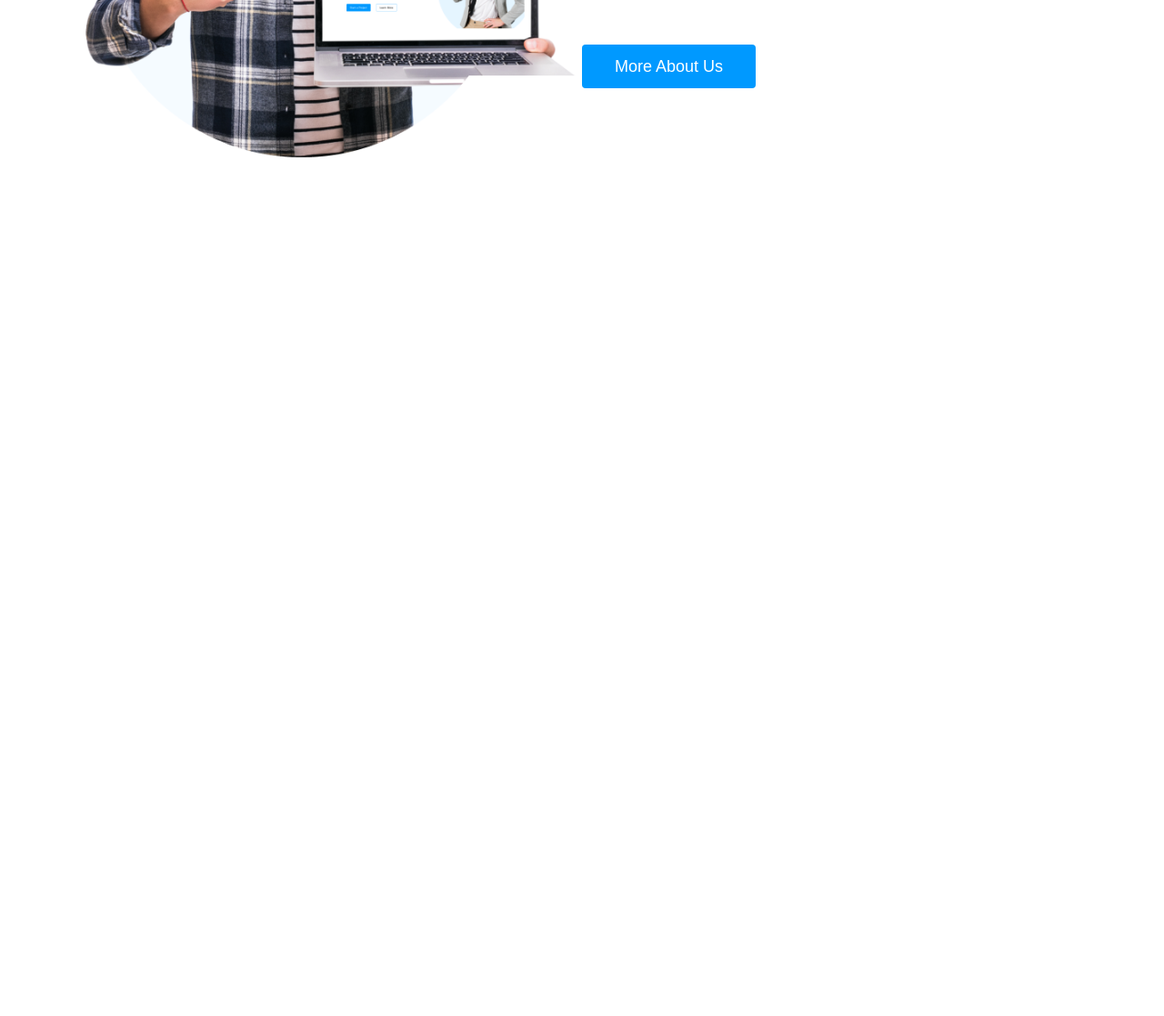
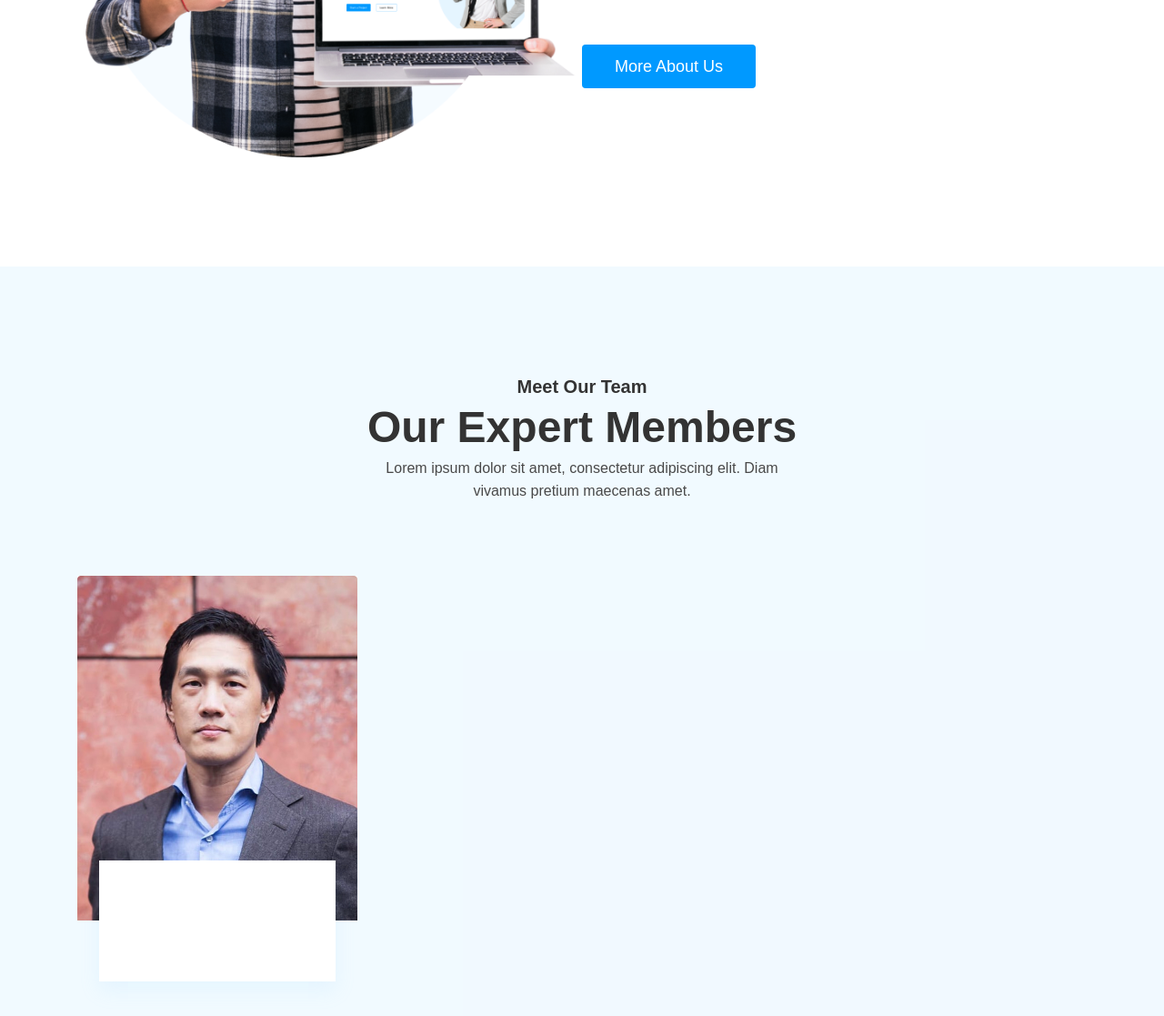
Before and after one commit to miltonahmed/portfolio-nahian, a plain HTML site: page index.html in a window 1280 px wide. Shown: the part 2079-3196 px from the top of the page at 91% size. Before the commit the page ends 2372 px from the top, so only its background shows below. Drawn offline with Linux system fonts and the light colour scheme; a web font is replaced by a local one.

Commit message:
team section some work done

```diff
--- a/assets/sass/layouts/_all.scss
+++ b/assets/sass/layouts/_all.scss
@@ -2,3 +2,4 @@
 @import 'hero';
 @import 'service';
 @import 'about';
+@import 'team';
--- /dev/null
+++ b/assets/sass/layouts/_team.scss
@@ -0,0 +1,61 @@
+#team {
+  background-color: $bg-color;
+  padding-top: 120px;
+  padding-bottom: 132px;
+  .team-heading {
+    margin-bottom: 80px;
+    h5 {
+      font-size: 20px;
+      font-weight: 600;
+      color: $heading-text-color;
+      text-transform: capitalize;
+    }
+    h3 {
+      font-size: 48px;
+      font-weight: 700;
+      line-height: 66.24px;
+      text-transform: capitalize;
+      color: $heading-text-color;
+      &.margin-top-bottom {
+        margin-top: 20px;
+        margin-bottom: 32px;
+      }
+    }
+
+    p {
+      max-width: 494px;
+      margin: 0 auto;
+      font-size: 16px;
+      font-weight: 400;
+      line-height: 24.96px;
+      color: $para-color;
+    }
+  }
+  .team-box {
+    position: relative;
+    .team-img {
+      width: 308px;
+      height: 379px;
+      border-radius: 4px 0;
+      -webkit-border-radius: 4px 0;
+      -moz-border-radius: 4px 0;
+      -ms-border-radius: 4px 0;
+      -o-border-radius: 4px 0;
+      &img {
+        width: 100%;
+        overflow: hidden;
+        object-fit: cover;
+      }
+    }
+    .team-social {
+      width: 260px;
+      height: 133px;
+      background-color: $white-color;
+      box-shadow: 0px 10px 20px 0px rgba(164, 217, 253, 0.15);
+      position: absolute;
+      left: 24px;
+      bottom: -67px;
+      padding: 13.5px 0 22.5px 13.5px;
+    }
+  }
+}
--- a/index.html
+++ b/index.html
@@ -154,8 +154,33 @@
   </section>
   <!-- ======== About Section End Now =======  -->
 
-  <!-- ======== Navbar Section Start Now =======  -->
-  <!-- ======== Navbar Section End Now =======  -->
+  <!-- ======== Team Section Start Now =======  -->
+  <section id="team">
+    <div class="container">
+      <div class="row">
+        <div class="col-lg-12">
+          <div class="team-heading text-center">
+            <h5>Meet Our Team</h5>
+            <h3>Our Expert Members </h3>
+            <p>Lorem ipsum dolor sit amet, consectetur adipiscing elit. Diam vivamus pretium maecenas amet.</p>
+
+          </div>
+        </div>
+      </div>
+      <div class="row">
+        <div class="col-xl-3">
+          <div class="team-box">
+            <div class="team-img">
+              <picture><img src="assets/images/team-1.jpg" alt="team-img"></picture>
+            </div>
+            <div class="team-social"></div>
+
+          </div>
+        </div>
+      </div>
+    </div>
+  </section>
+  <!-- ======== Team Section End Now =======  -->
 
   <!-- ======== Navbar Section Start Now =======  -->
   <!-- ======== Navbar Section End Now =======  -->
```
Also changed, not shown: assets/images/team-1.jpg (added), assets/images/team-2.jpg (added), assets/images/team-3.jpg (added), assets/images/team-4.jpg (added), css/main.min.css, 1 other file.
